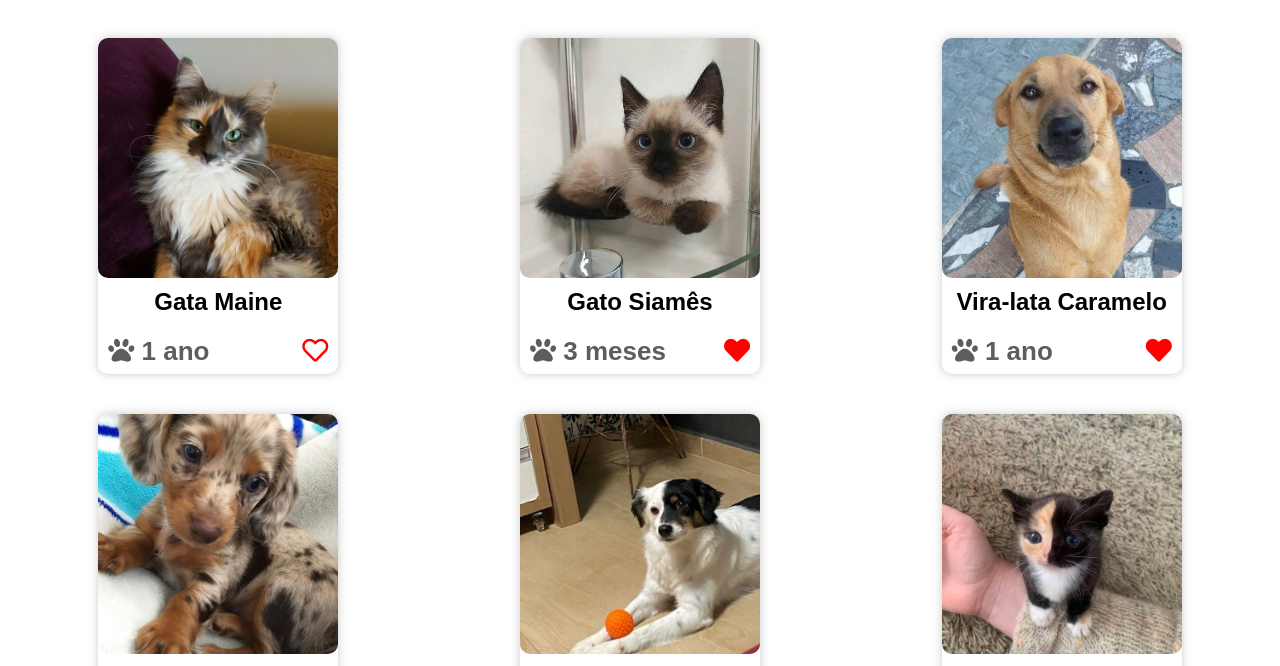
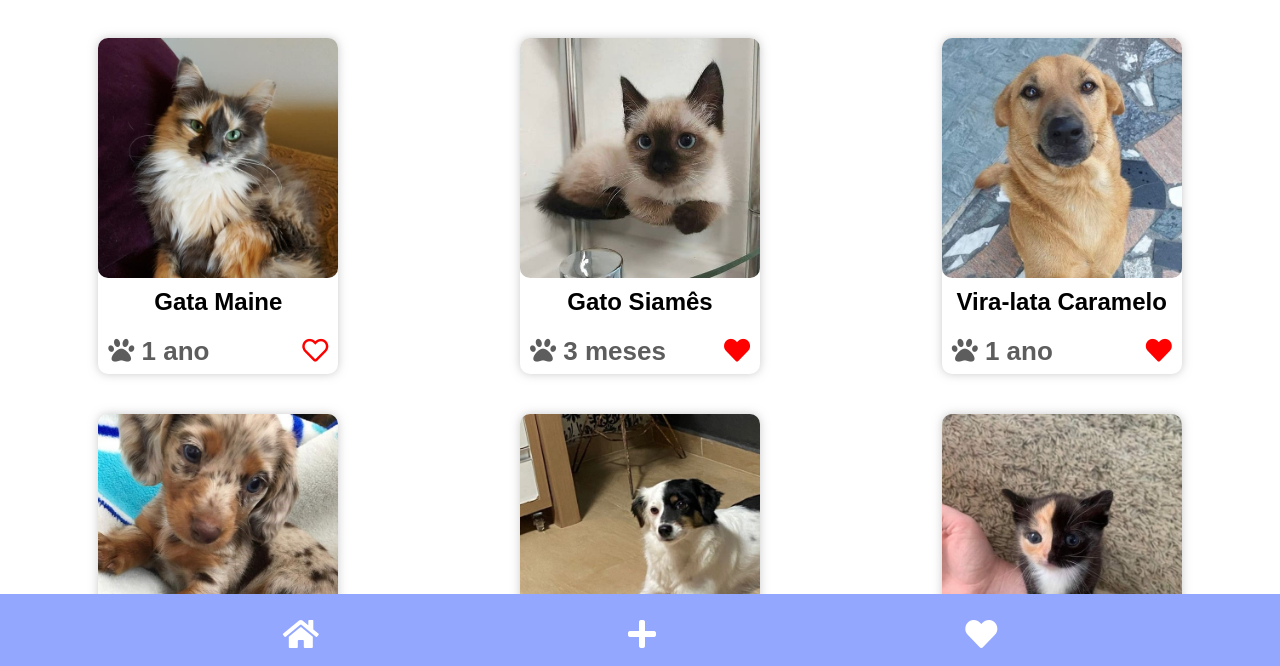
Before and after one commit to Esmeralda-Freire/Quero-Um-Pet, a plain HTML site: page index.html in a window 1280 px wide. Shown: the part 126-792 px from the top of the page. Drawn offline with Linux system fonts and the light colour scheme.

Commit message:
hardware

```diff
--- a/assets/css/main.css
+++ b/assets/css/main.css
@@ -169,23 +169,22 @@ img {
     background-color: #94a7ff;
     position:fixed;
     width: 100%;
-    height: 4rem;
+    height: 5rem;
     bottom: 0;
-    padding: 15px;
-    font-size: 10px;
+    display: flex;
+    align-items: center;
+    justify-content: center;
 }
 
 .nav-icons {
+    width: 80%;
     display: flex;
-    flex-direction: row;
-    justify-content: space-between;
-    align-items: center;
-    padding: 10px;
+    justify-content: space-around;
 }
 
 .nav-icons a {
-    font-size: 25px;
-    color: rgb(67, 26, 133);
+    font-size: 2rem;
+    color: white;
 }
 
   .box-abrigo {
--- a/index.html
+++ b/index.html
@@ -6,7 +6,7 @@
     <title>Quero Um Pet</title>
     <link rel="stylesheet" href="assets/css/main.css" />
     <link rel="stylesheet" href="https://cdnjs.cloudflare.com/ajax/libs/font-awesome/5.15.4/css/all.min.css" integrity="sha512-... (hash) ..." crossorigin="anonymous" />
-
+    <script src="script.js"></script>
     <meta name="description" content="Quero-Um-Pet">
 
     <link rel="manifest" href="manifest.json">
@@ -161,15 +161,13 @@
             </div>
         </div>
 
-        <!-- <div class="nav-bar">
+        <div class="nav-bar">
             <ul class="nav-icons">
                 <li><a href="index.html" class="fas fa-home"></a></li>
-                <li><a href="#" class="fas fa-search"></a></li>
-                <li><a href="#" class="fa fa-plus"></a></li>
+                <li><a href="#" class="fa fa-plus" onclick="takePhoto()"></a></li>
                 <li><a href="#" class="fa fa-heart"></a></li>
-                <li><a href="#" class="fa fa-user-circle"></a></li>
             </ul>
-        </div> -->
+        </div>
 
     </div>
 
--- /dev/null
+++ b/script.js
@@ -0,0 +1,17 @@
+function takePhoto() {
+    if (!('ImageCapture' in window)) {
+        alert('ImageCapture não está disponível neste navegador.');
+        return;
+    }
+
+    navigator.mediaDevices.getUserMedia({ video: true })
+        .then(stream => {
+            const imageCapturer = new ImageCapture(stream.getVideoTracks()[0]);
+            return imageCapturer.takePhoto();
+        })
+        .then(blob => {
+            const imageTag = document.getElementById("imageTag");
+            imageTag.src = URL.createObjectURL(blob);
+        })
+        .catch(err => alert('Erro ao capturar a foto: ' + err));
+}
```
Also changed, not shown: sidepage.html (+2 -4 lines), assets/images/AppIcons/1024.png (deleted), assets/images/AppIcons/128.png (deleted), assets/images/AppIcons/144.png (deleted), assets/images/AppIcons/152.png (deleted), assets/images/AppIcons/16.png (deleted), assets/images/AppIcons/167.png (deleted), assets/images/AppIcons/180.png (deleted), assets/images/AppIcons/20.png (deleted), assets/images/AppIcons/256.png (deleted), assets/images/AppIcons/29.png (deleted), assets/images/AppIcons/32.png (deleted), assets/images/AppIcons/40.png (deleted), assets/images/AppIcons/512.png (deleted), 3 more files.
